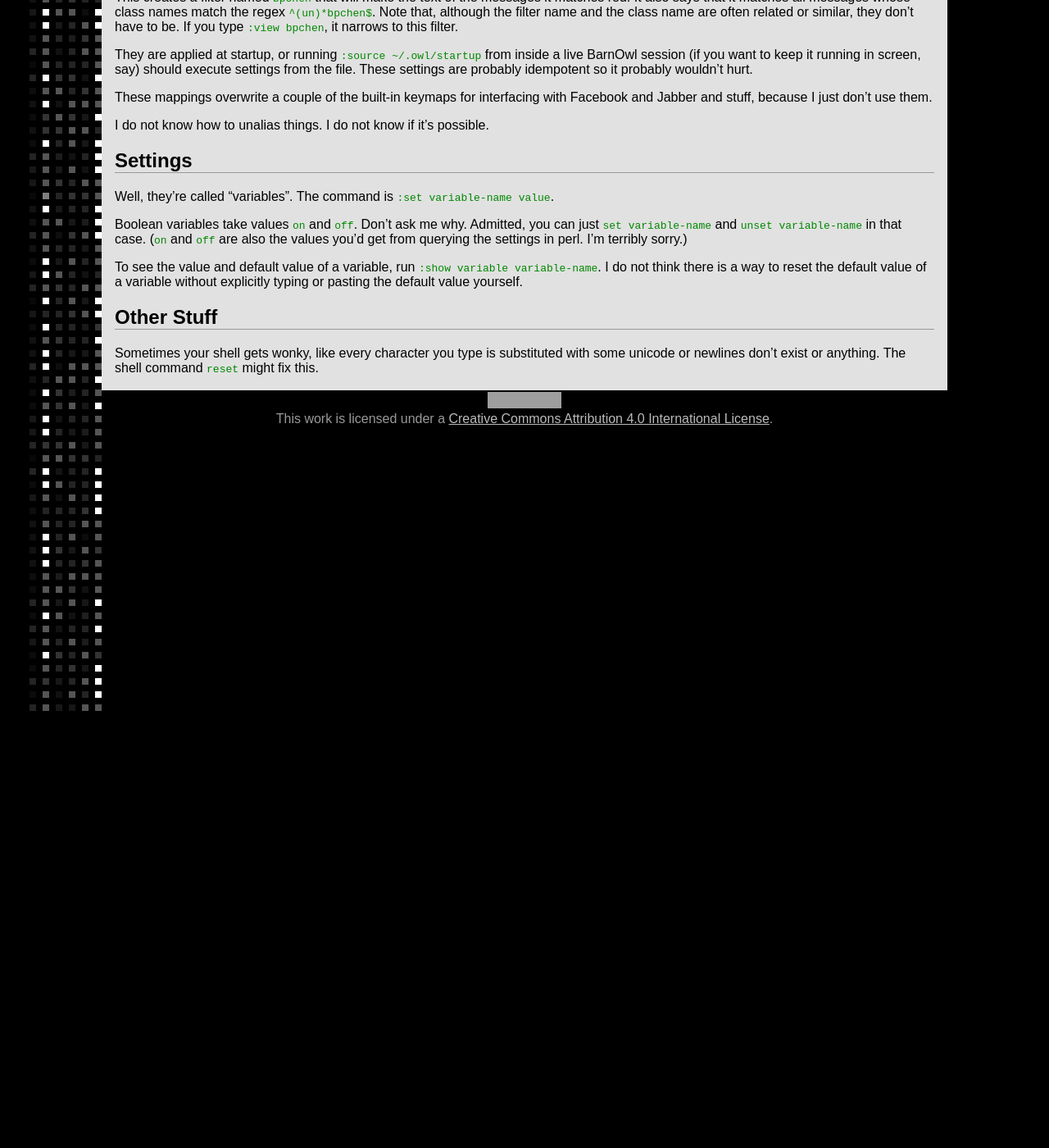
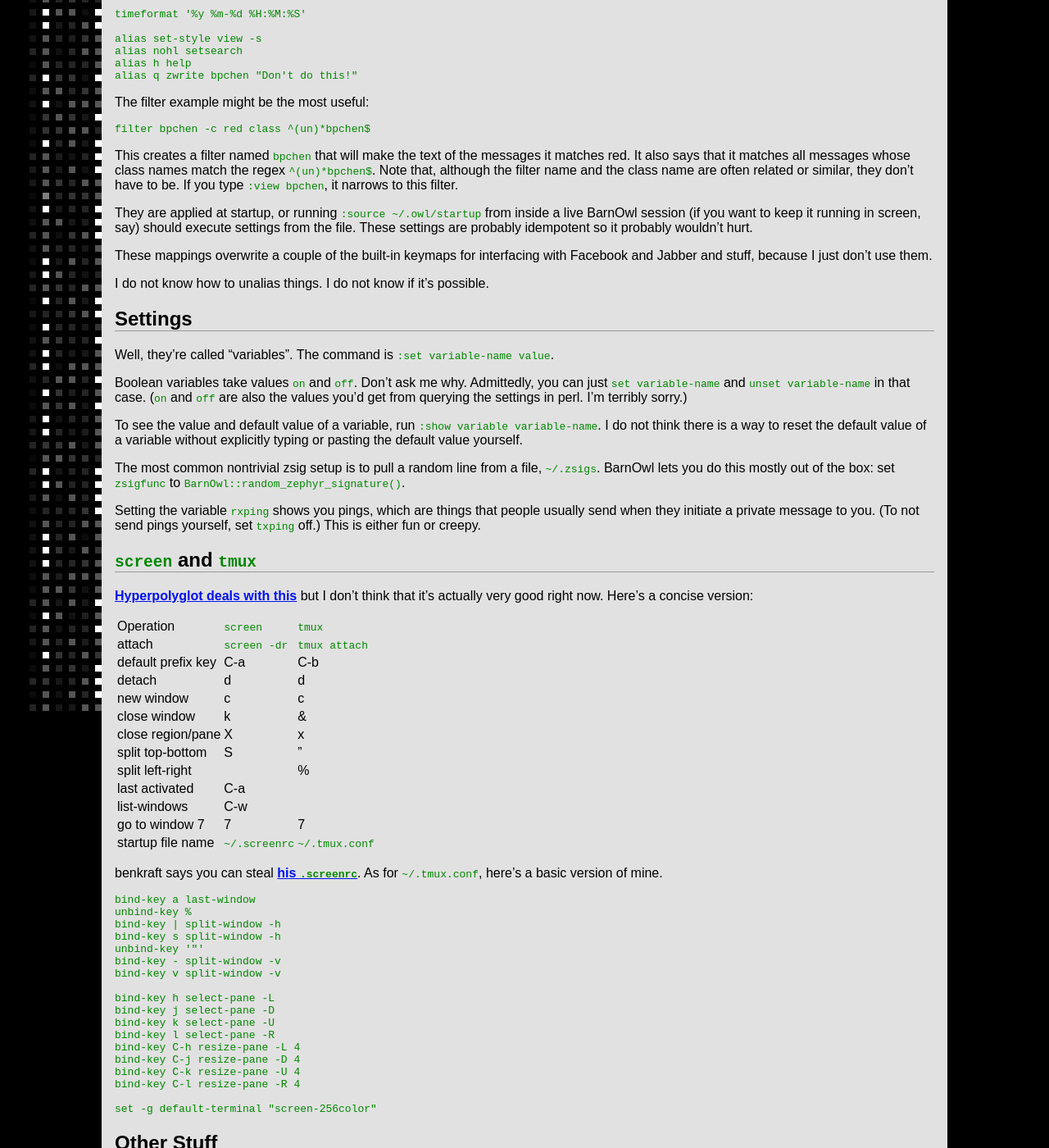
Before and after one commit to betaveros/mit, a Jekyll site: the page built from _posts/2015-10-13-zephyr.markdown, in a window 1280 px wide and 1400 px high, scrolled down 2361 px. Shown: the whole window at 82% size. Built offline with Jekyll 4.4.1, drawn with Linux system fonts in a browser that asks for light colours; some of the changed text lies outside the part shown; grey boxes are pictures that could not be loaded.

Commit message:
Lots of zephyr updates

```diff
--- a/_posts/2015-10-13-zephyr.markdown
+++ b/_posts/2015-10-13-zephyr.markdown
@@ -5,7 +5,15 @@ layout: default
 
 [<< back to index <<]({{ site.baseurl }}{% post_url 2015-08-23-index %})
 
-This consists of everything I wish I knew about Zephyr. I use BarnOwl because everybody else does and because it's cool.
+This consists of everything I wish I knew about Zephyr. I use BarnOwl because everybody else does and because it's cool. SIPB already has useful documentation, of course:
+
+- [SIPB on zephyr and culture](https://sipb.mit.edu/doc/zephyr/), including slang ("mix", "i,i", "stark") and common classes/instances/instance components (unclasses, ".d" classes/instances, ".q", "else"/"eiz"/"eip"/"eim"/"eiw"...)
+- [SIPB on `zcrypt`](https://sipb.mit.edu/doc/zcrypt/)
+- [SIPB on `screen`](https://sipb.mit.edu/doc/screen/)
+
+## Startup
+
+Possibly, `athrun kchen owl-screen`. I prefer `tmux` but I'm not confident how reliable my hacked-together script for doing this is.
 
 ## More Colors
 
@@ -87,7 +95,7 @@ As best I can figure out, the simplest way to create a plugin is to put somethin
 
 ### Styles
 
-These things control how the messages are shown and laid out on your screen. Stuff like what characters are shown between the class, instance, and sender. If you want to **make a style**, the simplest way is probably to copy the code from `BarnOwl::Style::Default` into a module and change the package paths. If you want to **activate a style**, the BarnOwl command is `:view -s stylename`. This doesn't make any sense.
+These things control how the messages are shown and laid out on your screen. Stuff like what characters are shown between the class, instance, and sender. If you want to **make a style**, the simplest way is probably to copy the code from `BarnOwl::Style::Default` into a module and change the package paths. If you want to **activate a style**, the BarnOwl command is `:view -s stylename`. This doesn't make any sense, I think, but I don't know.
 
 ### Customization
 
@@ -138,9 +146,52 @@ I do not know how to unalias things. I do not know if it's possible.
 
 Well, they're called "variables". The command is `:set variable-name value`.
 
-Boolean variables take values `on` and `off`. Don't ask me why. Admitted, you can just `set variable-name` and `unset variable-name` in that case. (`on` and `off` are also the values you'd get from querying the settings in perl. I'm terribly sorry.)
+Boolean variables take values `on` and `off`. Don't ask me why. Admittedly, you can just `set variable-name` and `unset variable-name` in that case. (`on` and `off` are also the values you'd get from querying the settings in perl. I'm terribly sorry.)
 
 To see the value and default value of a variable, run `:show variable variable-name`. I do not think there is a way to reset the default value of a variable without explicitly typing or pasting the default value yourself.
+
+The most common nontrivial zsig setup is to pull a random line from a file, `~/.zsigs`. BarnOwl lets you do this mostly out of the box: set `zsigfunc` to `BarnOwl::random_zephyr_signature()`.
+
+Setting the variable `rxping` shows you pings, which are things that people usually send when they initiate a private message to you. (To not send pings yourself, set `txping` off.) This is either fun or creepy.
+
+## `screen` and `tmux`
+
+[Hyperpolyglot deals with this](http://hyperpolyglot.org/multiplexers) but I don't think that it's actually very good right now. Here's a concise version:
+
+| Operation          | `screen`      | `tmux`         |
+| attach             | `screen -dr`  | `tmux attach`  |
+| default prefix key | C-a           | C-b            |
+| detach             | d             | d              |
+| new window         | c             | c              |
+| close window       | k             | &              |
+| close region/pane  | X             | x              |
+| split top-bottom   | S             | "              |
+| split left-right   |               | %              |
+| last activated     | C-a           |                |
+| list-windows       | C-w           |                |
+| go to window 7     | 7             | 7              |
+| startup file name  | `~/.screenrc` | `~/.tmux.conf` |
+
+benkraft says you can steal [his `.screenrc`](https://github.com/benjaminjkraft/dotfiles/blob/master/.screenrc). As for `~/.tmux.conf`, here's a basic version of mine.
+
+    bind-key a last-window
+    unbind-key %
+    bind-key | split-window -h
+    bind-key s split-window -h
+    unbind-key '"'
+    bind-key - split-window -v
+    bind-key v split-window -v
+
+    bind-key h select-pane -L
+    bind-key j select-pane -D
+    bind-key k select-pane -U
+    bind-key l select-pane -R
+    bind-key C-h resize-pane -L 4
+    bind-key C-j resize-pane -D 4
+    bind-key C-k resize-pane -U 4
+    bind-key C-l resize-pane -R 4
+
+    set -g default-terminal "screen-256color"
 
 ## Other Stuff
 
```
